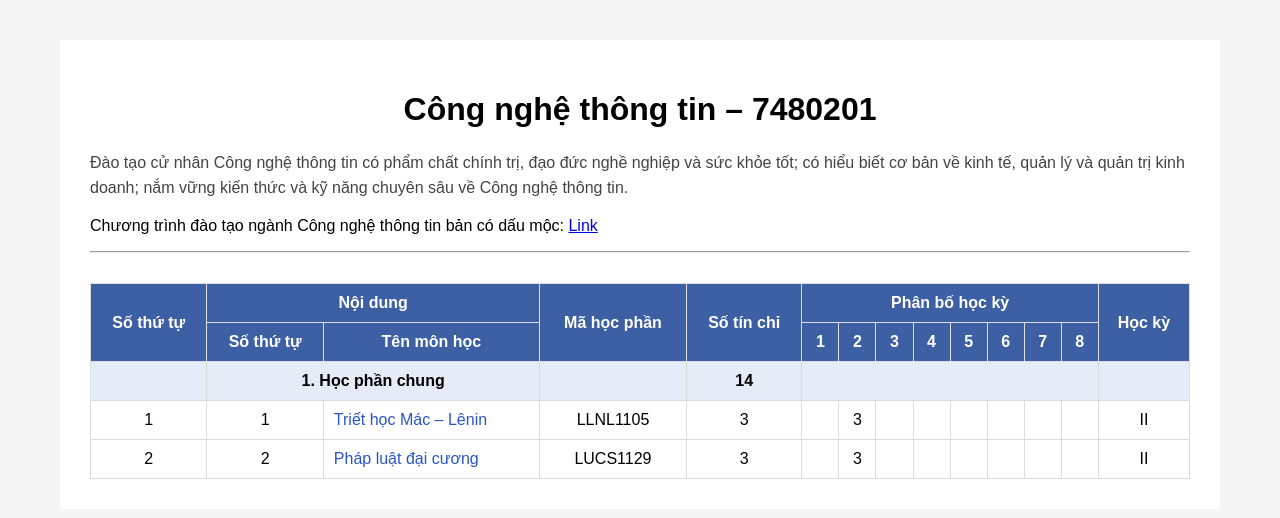
After one commit to BichCan/LapTrinhWeb-3, a Flask app: template templates/detail.html in a window 1280 px wide. The commit adds this page. Shown: the top 518 px of the page. Run offline with Flask 3, Linux system fonts and the light colour scheme; the template is opened without the code that fills it, so the values that code supplies are empty.

Commit message:
update detail

```diff
--- a/main.py
+++ b/main.py
@@ -0,0 +1,22 @@
+from flask import Flask, render_template
+
+app = Flask(__name__)
+
+# trang tìm kiếm
+@app.route("/")
+def search():
+    return render_template("search.html")
+
+# trang chi tiết chương trình
+@app.route("/detail")
+def detail():
+    return render_template("detail.html")
+
+# trang admin thêm chương trình
+@app.route("/form")
+def form():
+    return render_template("form.html")
+
+
+if __name__ == "__main__":
+    app.run(debug=True)
--- /dev/null
+++ b/templates/detail.html
@@ -0,0 +1,154 @@
+<!DOCTYPE html>
+<html lang="vi">
+<head>
+    <meta charset="UTF-8">
+    <title>Chương trình đào tạo</title>
+
+    <style>
+
+        body{
+            font-family: Arial;
+            background:#f5f5f5;
+            margin:40px;
+        }
+
+        .container{
+            width:1100px;
+            margin:auto;
+            background:white;
+            padding:30px;
+        }
+
+        h1{
+            text-align:center;
+        }
+
+        .description{
+            color:#444;
+            line-height:1.6;
+        }
+
+        table{
+            width:100%;
+            border-collapse:collapse;
+            margin-top:30px;
+        }
+
+        th{
+            background:#3d5fa3;
+            color:white;
+            padding:10px;
+            border:1px solid #dcdcdc;
+        }
+
+        td{
+            padding:10px;
+            border:1px solid #dcdcdc;
+            text-align:center;
+        }
+
+        .subject{
+            text-align:left;
+            color:#2a55c7;
+        }
+
+        .group{
+            background:#e5ecf7;
+            font-weight:bold;
+        }
+
+    </style>
+</head>
+
+<body>
+
+<div class="container">
+
+<h1>Công nghệ thông tin – 7480201</h1>
+
+<p class="description">
+Đào tạo cử nhân Công nghệ thông tin có phẩm chất chính trị, đạo đức nghề nghiệp và sức khỏe tốt;
+có hiểu biết cơ bản về kinh tế, quản lý và quản trị kinh doanh; nắm vững kiến thức và kỹ năng chuyên sâu
+về Công nghệ thông tin.
+</p>
+
+<p>
+Chương trình đào tạo ngành Công nghệ thông tin bản có dấu mộc:
+<a href="#">Link</a>
+</p>
+
+<hr>
+
+<table>
+
+<tr>
+    <th rowspan="2">Số thứ tự</th>
+    <th colspan="2">Nội dung</th>
+    <th rowspan="2">Mã học phần</th>
+    <th rowspan="2">Số tín chỉ</th>
+    <th colspan="8">Phân bố học kỳ</th>
+    <th rowspan="2">Học kỳ</th>
+</tr>
+
+<tr>
+    <th>Số thứ tự</th>
+    <th>Tên môn học</th>
+    <th>1</th>
+    <th>2</th>
+    <th>3</th>
+    <th>4</th>
+    <th>5</th>
+    <th>6</th>
+    <th>7</th>
+    <th>8</th>
+</tr>
+
+<tr class="group">
+<td></td>
+<td colspan="2">1. Học phần chung</td>
+<td></td>
+<td>14</td>
+<td colspan="8"></td>
+<td></td>
+</tr>
+
+<tr>
+<td>1</td>
+<td>1</td>
+<td class="subject">Triết học Mác – Lênin</td>
+<td>LLNL1105</td>
+<td>3</td>
+<td></td>
+<td>3</td>
+<td></td>
+<td></td>
+<td></td>
+<td></td>
+<td></td>
+<td></td>
+<td>II</td>
+</tr>
+
+<tr>
+<td>2</td>
+<td>2</td>
+<td class="subject">Pháp luật đại cương</td>
+<td>LUCS1129</td>
+<td>3</td>
+<td></td>
+<td>3</td>
+<td></td>
+<td></td>
+<td></td>
+<td></td>
+<td></td>
+<td></td>
+<td>II</td>
+</tr>
+
+</table>
+
+</div>
+
+</body>
+</html>
```
Also changed, not shown: templates/base.html (+12 -2 lines).
